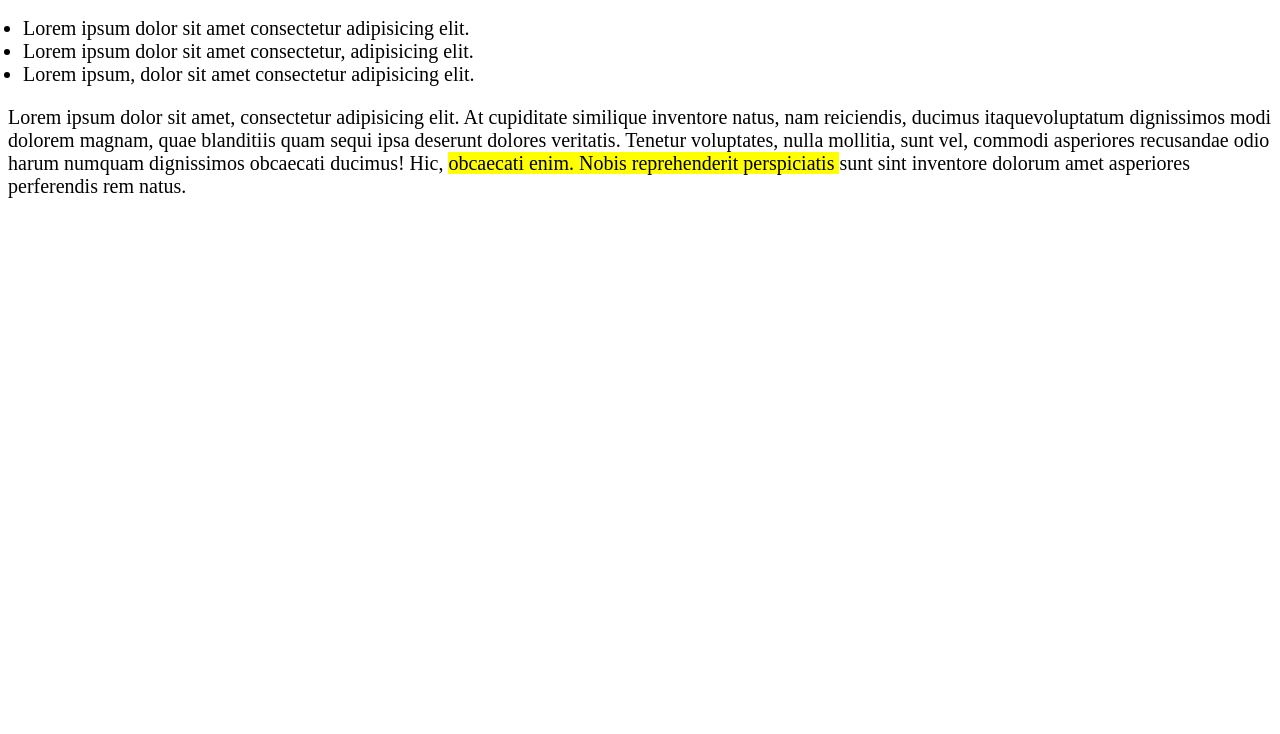
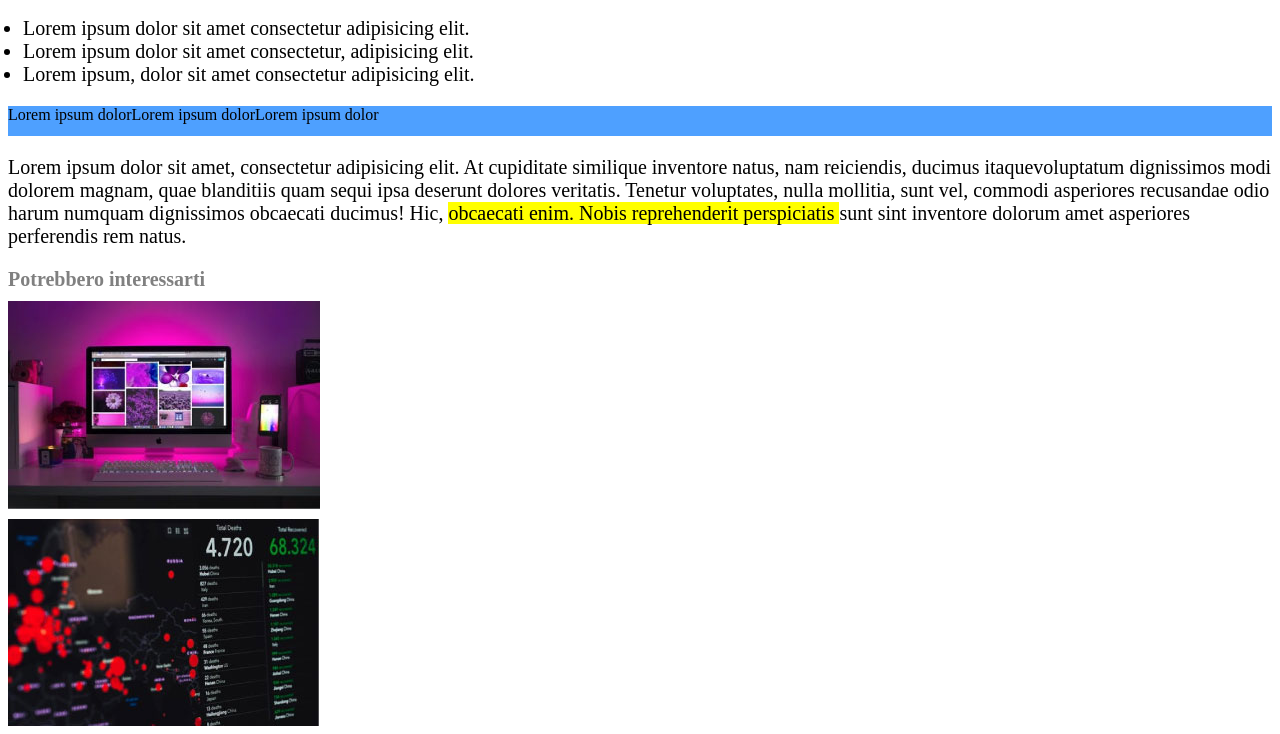
Before and after one commit to dariolaseta/html-css-booleaner, a plain HTML site: page index.html in a window 1280 px wide. Shown: the part 886-1620 px from the top of the page. Before the commit the page ends 1104 px from the top, so only its background shows below. Drawn offline with Linux system fonts and the light colour scheme.

Commit message:
added footer

```diff
--- a/index.html
+++ b/index.html
@@ -15,8 +15,8 @@
         <main>
             <section>
                 <span class="title"><strong>Internet deve essere al servizio del "bene pubblico": il manifesto di Tim Berners-Lee</strong></span>
-                <span class="subtitle">Scritto da <strong class="booleaner">The Booleaner</strong></span><br>
-                <span class="subtitle">il 10/10/2020</span>
+                <span class="grey-text">Scritto da <strong class="booleaner">The Booleaner</strong></span><br>
+                <span class="grey-text">il 10/10/2020</span>
             </section>
 
             <section>
@@ -41,6 +41,15 @@
 
             <section class="container">
                 <!--TODO: Tabella-->
+                <table>
+                    <thead>
+                        <td>
+                            <tr>Lorem ipsum dolor</tr>
+                            <tr>Lorem ipsum dolor</tr>
+                            <tr>Lorem ipsum dolor</tr>
+                        </td>
+                    </thead>
+                </table>
             </section>
 
             <section>
@@ -53,6 +62,12 @@
         </main>
 
         <footer>
+            <div class="containfoot">
+
+                <strong class="footer-text">Potrebbero interessarti</strong>
+                <img src="img/monitor.jpg" alt="foto monitor" class="footer-pics">
+                <img src="img/graph.jpg" alt="foto grafico" class="footer-pics">
+            </div>
 
         </footer>
     </body>
--- a/style.css
+++ b/style.css
@@ -18,7 +18,7 @@ header{
     color: rgb(78,160,255);
 }
 
-.subtitle{
+.grey-text{
     color: grey;
 }
 
@@ -47,3 +47,17 @@ ul{
 .container{
     background-color: rgb(78,160,255);
 }
+
+.footer-text{
+    color: grey;
+    font-size: 20px;
+}
+
+.footer-pics{
+    display: block;
+    padding-top: 10px;
+}
+
+.containfoot{
+    position: relative;
+}
```
